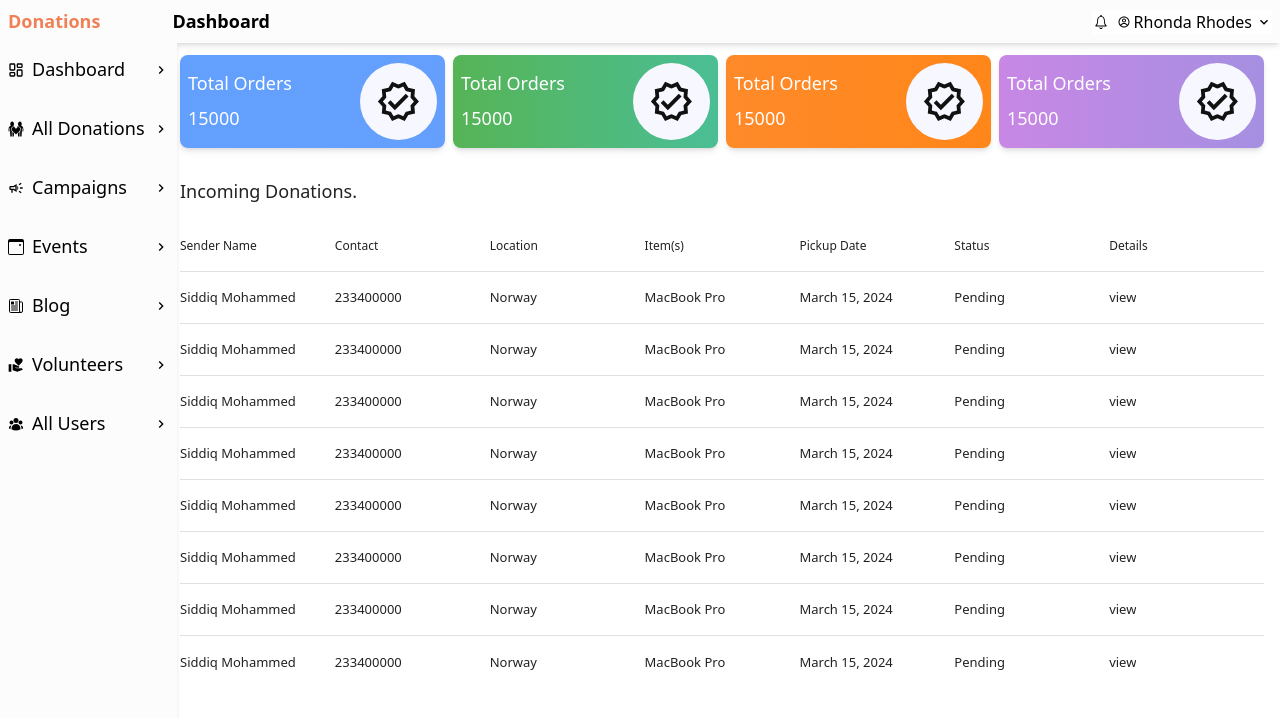
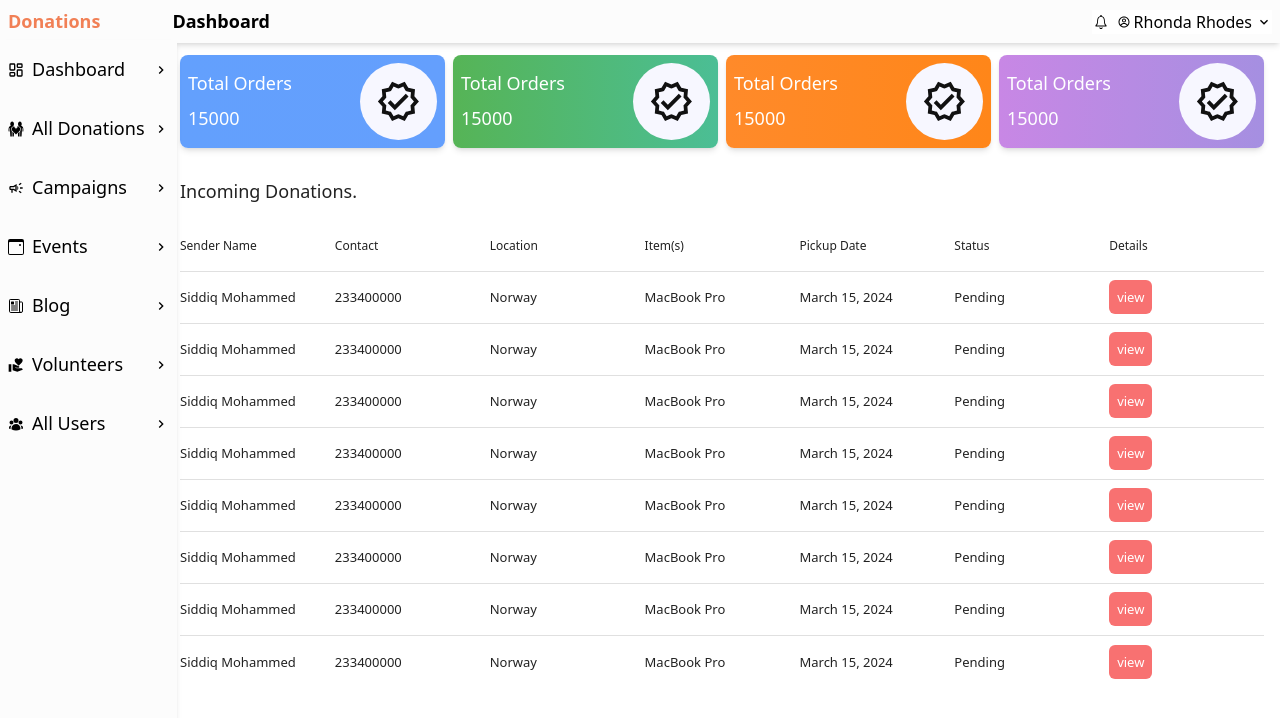
Before and after one commit to emess2g/DASHBOARD, a React (Vite) app: page / in a window 1280 px wide. Shown: the top 718 px of the page. Built offline with nearby package versions, Linux system fonts and the light colour scheme.

Commit message:
added modal component

```diff
--- a/src/Components/Sidebar.jsx
+++ b/src/Components/Sidebar.jsx
@@ -78,7 +78,7 @@ const Sidebar = ({  OpenSidebar }) => {
       <div className="" >
         {data.map((val) => (
           <Link to={val.link} onClick={() => handleHidden()}>
-            <ul className="flex flex-col text-[12px]  text-nowrap hover:bg-[#555] hover:text-white" key={val.id}>
+            <ul className="flex flex-col text-[12px]  text-nowrap hover:bg-[#555] " key={val.id}>
               <div className="flex items-center justify-between gap-2 py-4  px-2">
                  <div className="flex items-center gap-2">
                  <p className="font-bold text-[16px]">{val.icon}</p>
--- a/src/Pages/Alldonations.jsx
+++ b/src/Pages/Alldonations.jsx
@@ -47,30 +47,6 @@ const customStyles = {
 		}
 	},
 };
-
-
-
-createTheme('solarized', {
-    text: {
-      primary: '#268bd2',
-      secondary: '#2aa198',
-    },
-    background: {
-      default: '#002b36',
-    },
-    context: {
-      background: '#cb4b16',
-      text: '#FFFFFF',
-    },
-    divider: {
-      default: '#073642',
-    },
-    action: {
-      button: 'rgba(0,0,0,.54)',
-      hover: 'rgba(0,0,0,.08)',
-      disabled: 'rgba(0,0,0,.12)',
-    },
-  }, 'dark');
 
 
     const columns = [
--- a/src/data/BoardData.jsx
+++ b/src/data/BoardData.jsx
@@ -1,9 +1,17 @@
-import React from 'react'
+import React, { useState } from 'react'
 import DataTable, {createTheme} from 'react-data-table-component'
+import DetailModal from './DetailModal';
+
 
 const BoardData = () => {
+    const [isOpen, setIsOpen] = useState(false);
     //  Internally, customStyles will deep merges your customStyles with the default styling.
 const customStyles = {
+    bodyStyle: {
+        style: {
+           background: 'red'
+        }
+    },
     header: {
         style: {
             'font-size': '18px',
@@ -33,30 +41,6 @@ const customStyles = {
 	},
 };
 
-
-
-// createTheme('solarized', {
-//     text: {
-//       primary: '#268bd2',
-//       secondary: '#2aa198',
-//     },
-//     background: {
-//       default: '#002b36',
-//     },
-//     context: {
-//       background: '#cb4b16',
-//       text: '#FFFFFF',
-//     },
-//     divider: {
-//       default: '#073642',
-//     },
-//     action: {
-//       button: 'rgba(0,0,0,.54)',
-//       hover: 'rgba(0,0,0,.08)',
-//       disabled: 'rgba(0,0,0,.12)',
-//     },
-//   }, 'dark');
-
     const columns = [
         {
             name: "Sender Name",
@@ -84,7 +68,11 @@ const customStyles = {
         },
         {
             name: " Details",
-            selector: row => row.details
+            selector: row =>  <button
+             onClick={() => setIsOpen(true)}
+             className='bg-red-400 p-2 rounded-md text-white' >
+             {row.details}
+             </button>
         }
     ];
 
@@ -163,7 +151,6 @@ const customStyles = {
         }
     ]
 
-
   return (
     <div className=''>
       <DataTable
@@ -171,10 +158,10 @@ const customStyles = {
       columns={columns}
       data={rows}
       customStyles={customStyles}
-    //   theme={'solarized'}
       fixedHeader
       title="Incoming Donations."
       />
+      {isOpen && <DetailModal setIsOpen={setIsOpen} />}
     </div>
   )
 }
--- a/src/data/BoardTopCard.jsx
+++ b/src/data/BoardTopCard.jsx
@@ -41,7 +41,7 @@ const BoardTopCard = () => {
           <div
             id='topCard'
             className={`flex justify-between shadow-md ${data.color} rounded-lg gap-4 p-2
-            w-[30%] h-full lx:
+            w-[30%] h-full :
             `}
             key={data.id}
           >
--- /dev/null
+++ b/src/data/DetailModal.jsx
@@ -0,0 +1,111 @@
+import React from 'react'
+import DataTable, {createTheme} from 'react-data-table-component'
+
+const DetailModal = ({setIsOpen}) => {
+        //  Internally, customStyles will deep merges your customStyles with the default styling.
+const customStyles = {
+    header: {
+      style: {
+       fontSize: '16px',
+       margin: '0px',
+       background: 'red',
+      },
+    },
+      rows: {
+          style: {
+
+              minHeight: '52px', // override the row height
+        margin: 'rem',
+        fontSize: '14px'
+          },
+      },
+      headCells: {
+          style: {
+        fontSize: '16px',
+              paddingLeft: '5px', // override the cell padding for head cells
+              paddingRight: '5px',
+        // background: 'red',
+        // margin: '5px'
+          },
+      },
+      cells: {
+          style: {
+              paddingLeft: '5px', // override the cell padding for data cells
+              paddingRight: '5px',
+        width: '5rem',
+          }
+      },
+  };
+
+
+      const columns = [
+          {
+              name: "Sender Name",
+              selector: row => row.name
+          },
+          {
+              name: "Location",
+              selector: row => row.location
+          },
+          {
+              name: "Item(s)",
+              selector: row => row.item
+          },
+          {
+            name: " Details",
+            selector: row => row.details
+          },
+          {
+              name: "Update",
+              selector: row => row.status
+          }
+      ];
+
+          const rows = [
+          {
+              name: "Siddiq Mohammed",
+              location: "Norway",
+              item: "MacBook Pro",
+              status: "🕢",
+              details: "view"
+          },
+          {
+              name: "Siddiq Mohammed",
+              location: "Norway",
+              item: "MacBook Pro",
+              status: "🕢",
+              details: "view"
+          },
+          {
+              name: "Siddiq Mohammed",
+              location: "Norway",
+              item: "MacBook Pro",
+              status: "🕢",
+              details: "view"
+          }
+      ]
+
+
+  return (
+    <div>
+    <div id='main' className=' absolute  text-center w-[70%] m-5 p-2 right-[3rem] top-[5rem] bg-[#555] xl: top-[8rem] xl:right-[5rem]'>
+    <div className='flex justify-between'>
+     <h1>Detail Modal </h1>
+     <button onClick={() => setIsOpen(false)}>X</button>
+     </div>
+      <DataTable
+      className='dataTables_scrollBody '
+      columns={columns}
+      data={rows}
+      customStyles={customStyles}
+      // theme={'solarized'}
+      fixedHeader
+      // title="All Dontations"
+      />
+    </div>
+
+    </div>
+  )
+}
+
+export default DetailModal
```
